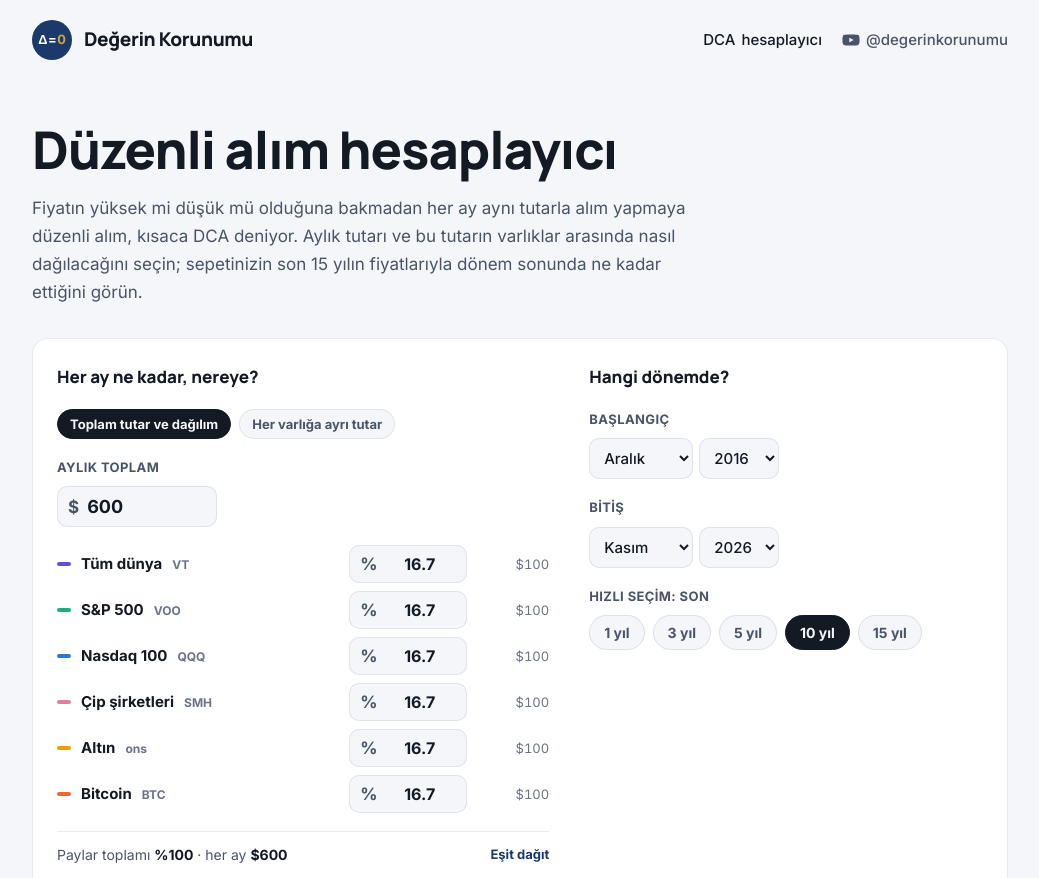
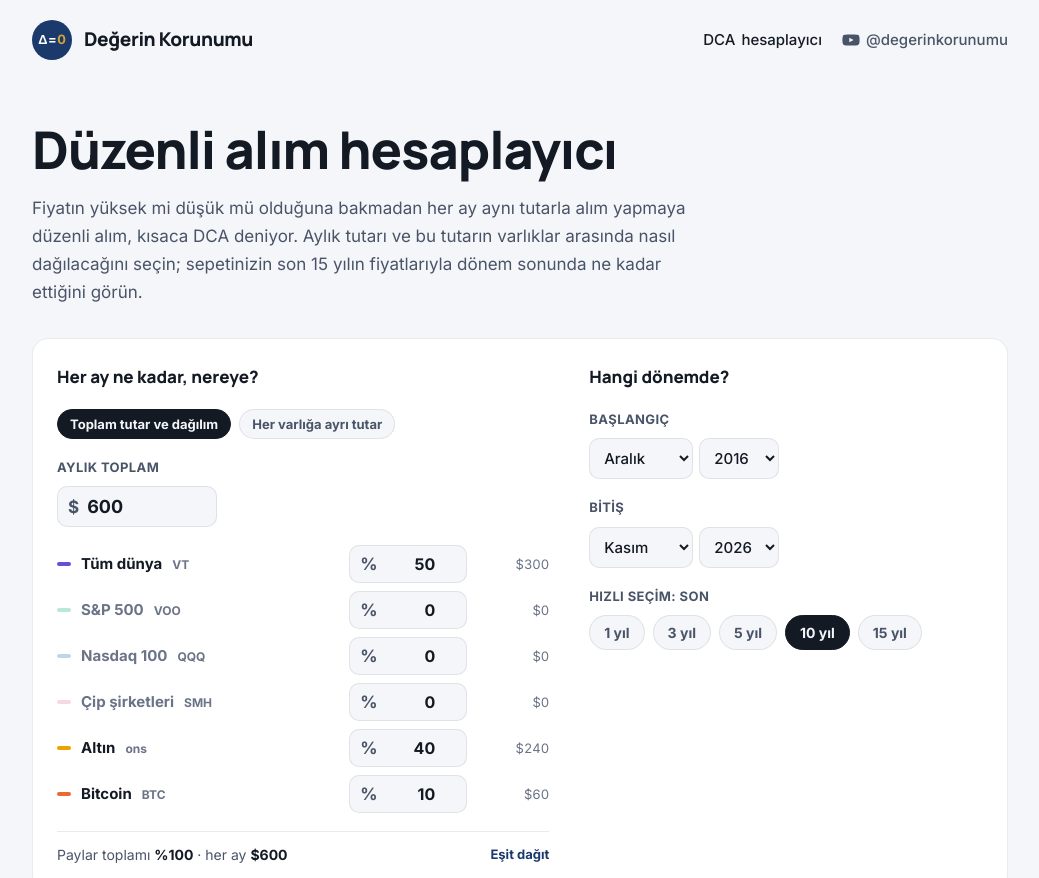
Before and after one commit to MehmetTheConqueror/degerinkorunumu, a plain HTML site: page araclar/dca.html in a window 1280 px wide. Shown: the top 878 px of the page, without its empty margins (120-1159 px from the left). Drawn offline with Linux system fonts and the light colour scheme.

Commit message:
Site: DCA varsayılan dağılımı VT %50, altın %40, Bitcoin %10
Co-Authored-By: Claude Opus 5.5 <noreply@anthropic.com>

```diff
--- a/araclar/dca.html
+++ b/araclar/dca.html
@@ -998,7 +998,7 @@ function baslat(veri) {
   const yuz = {};
   for (const a of V.varliklar) yuz[a.id] = 100;
   durum = {
-    mod: 'dagilim', toplam: 600, oran: esitPay(V.varliklar.map((a) => a.id)), ayri: yuz,
+    mod: 'dagilim', toplam: 600, oran: { vt: 50, voo: 0, qqq: 0, smh: 0, altin: 40, bitcoin: 10 }, ayri: yuz,
     bas: SON - 119, bit: SON, gorunum: 'sepet', olcek: 'dogrusal',
   };
   urlOku();
```
